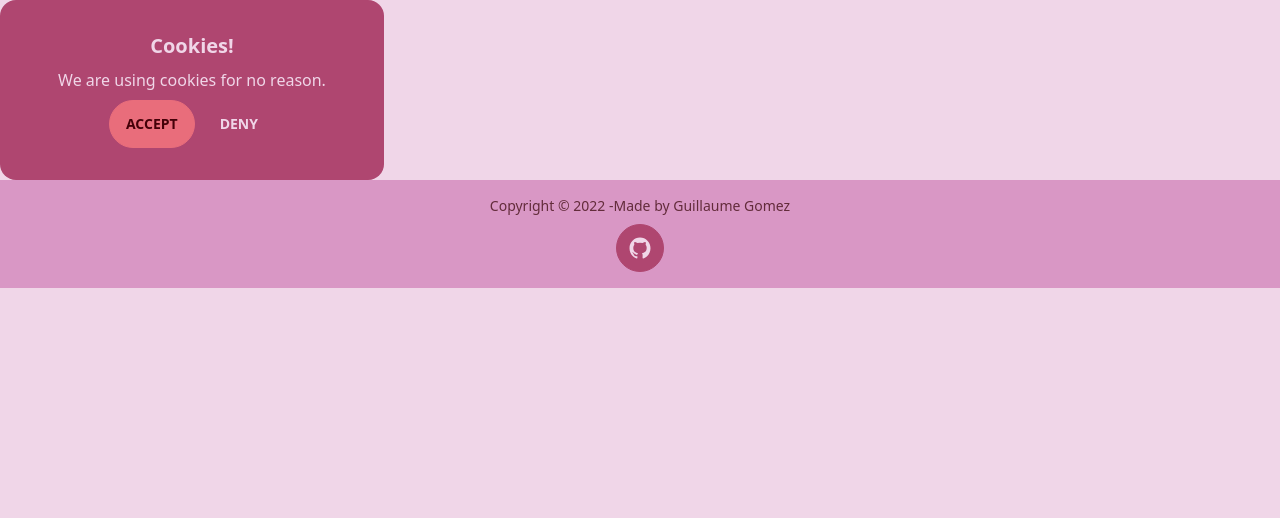
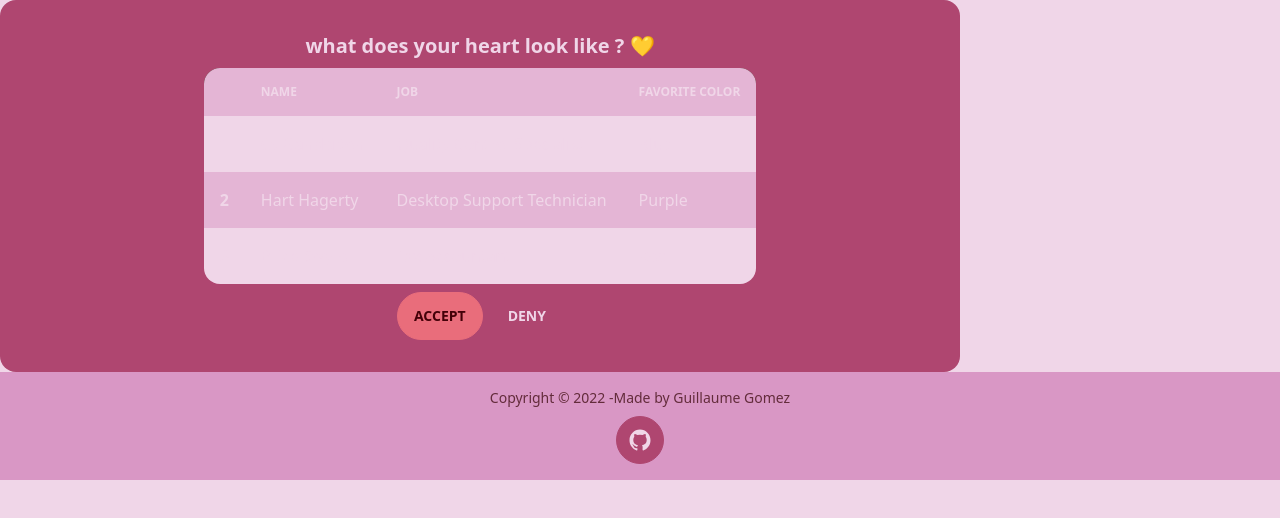
Before and after one commit to guillaume-gomez/split-my-heart, a React (Create React App) app: page / in a window 1280 px wide. Shown: the top 518 px of the page. Built offline with nearby package versions, Linux system fonts and the light colour scheme.

Commit message:
wip form

```diff
--- a/src/Components/Form.tsx
+++ b/src/Components/Form.tsx
@@ -1,18 +1,19 @@
 import React, { useState } from 'react';
+import LoverTable from "./LoverTable";
 
-interface RelativeInterface {
+export interface LoverInterface {
   name: string;
   percentage: number;
 }
 
 function Form() {
-  const [relatives, setRelatives] = useState<RelativeInterface>([]);
+  const [lovers, setLovers] = useState<LoverInterface[]>([]);
 
   return (
-    <div className="card w-96 bg-neutral text-neutral-content">
+    <div className="card w-3/4 bg-neutral text-neutral-content">
       <div className="card-body items-center text-center">
-        <h2 className="card-title">Cookies!</h2>
-        <p>We are using cookies for no reason.</p>
+        <h2 className="card-title">what does your heart look like ? 💛</h2>
+        <LoverTable lovers={lovers} />
         <div className="card-actions justify-end">
           <button className="btn btn-primary">Accept</button>
           <button className="btn btn-ghost">Deny</button>
```
